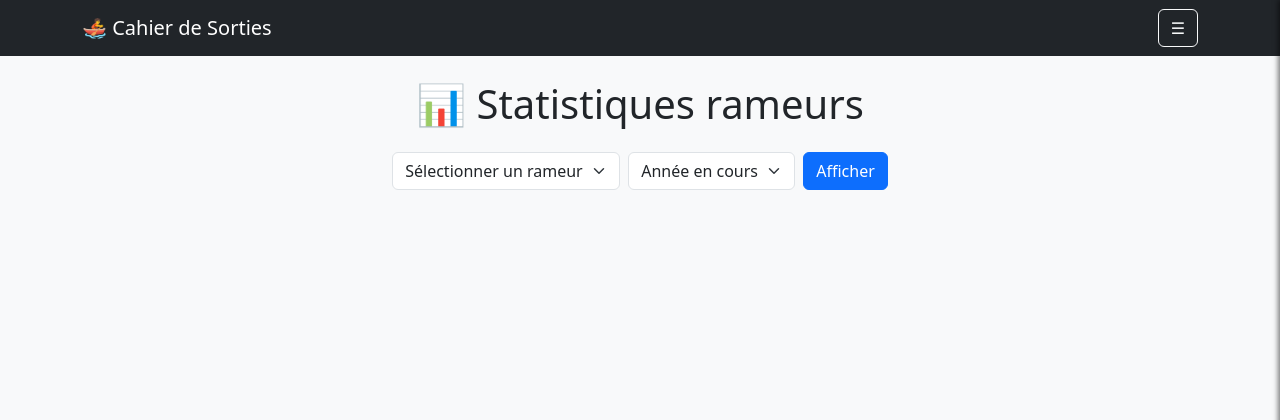
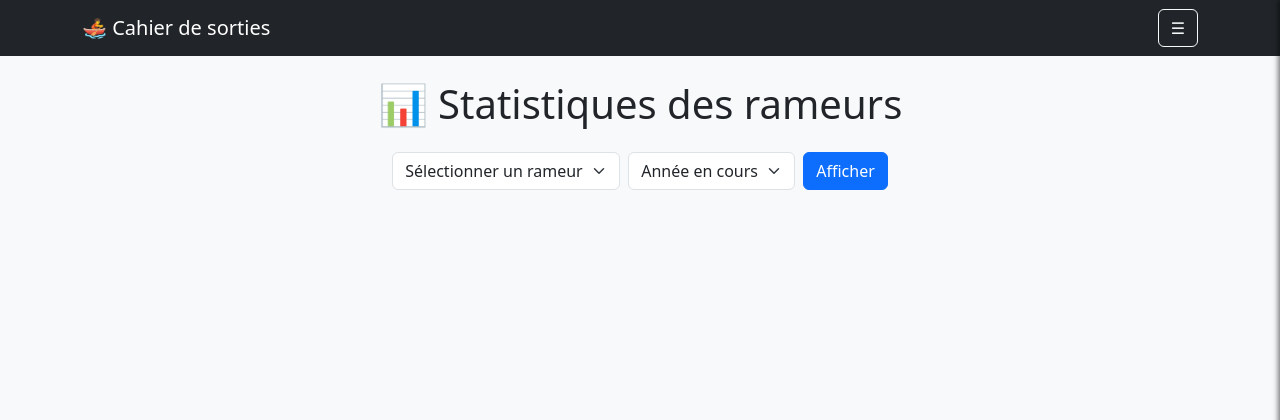
Before and after one commit to martintinC/acoobase, a Django app: page /cahierDeSorties/statistiques_rameurs/ in a window 1280 px wide. Shown: the top 420 px of the page. Run offline with Django 5.2, Linux system fonts and the light colour scheme; data that the repository does not hold is empty.

Commit message:
Lower case in page titles

```diff
--- a/cahierDeSorties/templates/cahierDeSorties/atelier.html
+++ b/cahierDeSorties/templates/cahierDeSorties/atelier.html
@@ -3,7 +3,7 @@
 {% block title %}Atelier - Suivi des Incidents{% endblock %}
 
 {% block content %}
-    <h1 class="text-center mb-4">🔧 Atelier - Suivi des Incidents</h1>
+    <h1 class="text-center mb-4">🔧 Atelier - Suivi des incidents</h1>
 
     <!-- Incidents en cours -->
     <h2 class="mt-4">🚨 Incidents en cours</h2>
--- a/cahierDeSorties/templates/cahierDeSorties/base.html
+++ b/cahierDeSorties/templates/cahierDeSorties/base.html
@@ -74,7 +74,7 @@
     <nav class="navbar navbar-dark bg-dark">
         <div class="container d-flex justify-content-between align-items-center">
             <!-- Bouton vers les sorties en cours -->
-            <a class="navbar-brand" href="{% url 'sorties_en_cours' %}">🚣 Cahier de Sorties</a>
+            <a class="navbar-brand" href="{% url 'sorties_en_cours' %}">🚣 Cahier de sorties</a>
 
             <!-- Bouton pour ouvrir le menu -->
             <button id="menuButton" class="btn btn-outline-light">☰</button>
--- a/cahierDeSorties/templates/cahierDeSorties/statistiques_bateaux.html
+++ b/cahierDeSorties/templates/cahierDeSorties/statistiques_bateaux.html
@@ -4,7 +4,7 @@
 {% block title %}Statistiques Bateaux{% endblock %}
 
 {% block content %}
-<h1 class="text-center mb-4">⛵ Statistiques des Bateaux</h1>
+<h1 class="text-center mb-4">⛵ Statistiques des bateaux</h1>
 
 <form method="get" class="mb-4 d-flex align-items-center gap-3 justify-content-center flex-wrap">
     <label for="yearSelect" class="mb-0 fw-semibold">Année scolaire :</label>
--- a/cahierDeSorties/templates/cahierDeSorties/statistiques_rameurs.html
+++ b/cahierDeSorties/templates/cahierDeSorties/statistiques_rameurs.html
@@ -4,7 +4,7 @@
 {% block title %}Statistiques rameurs{% endblock %}
 
 {% block content %}
-    <h1 class="text-center mb-4">📊 Statistiques rameurs</h1>
+    <h1 class="text-center mb-4">📊 Statistiques des rameurs</h1>
 
     <!-- Formulaire de sélection -->
     <form method="GET" class="d-flex justify-content-center align-items-center gap-2 mb-4">
```
